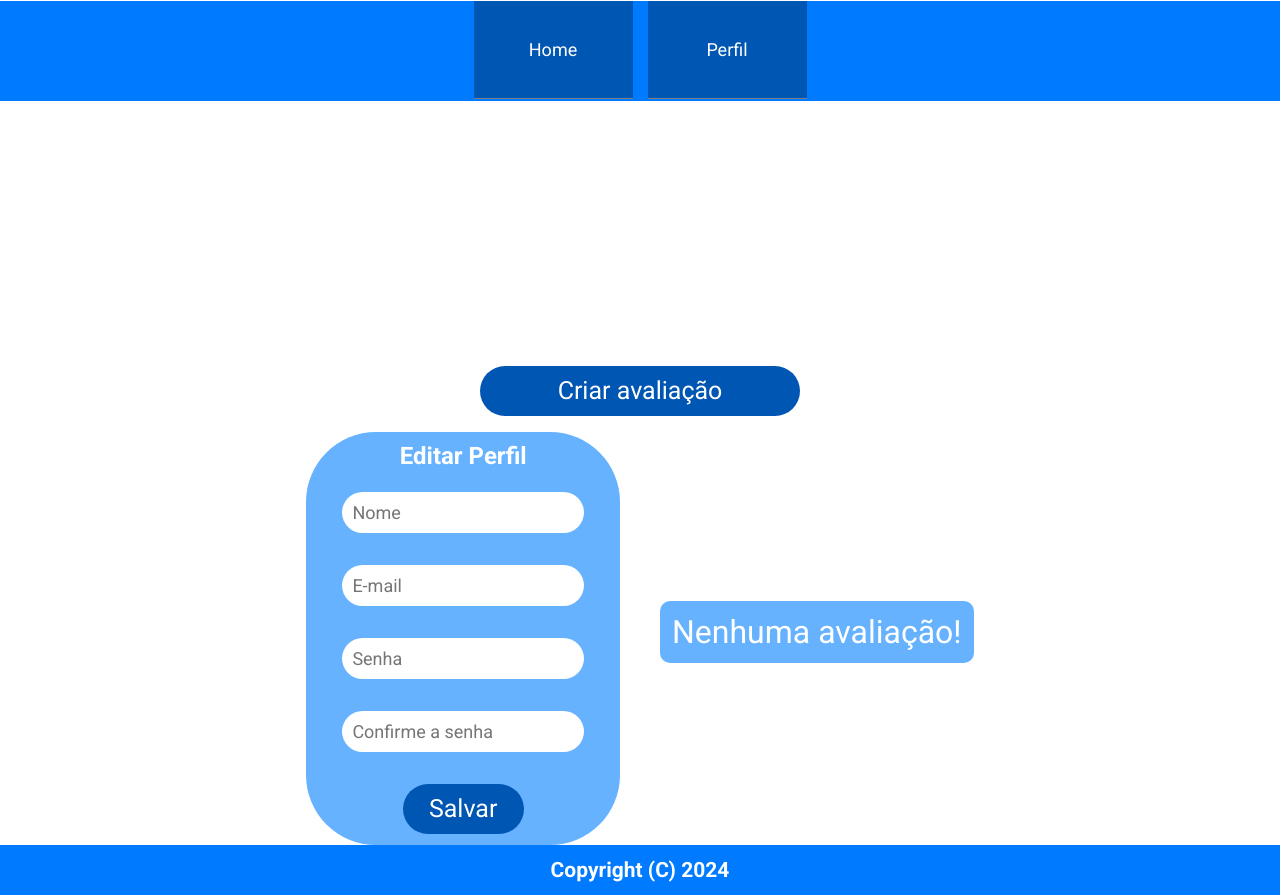
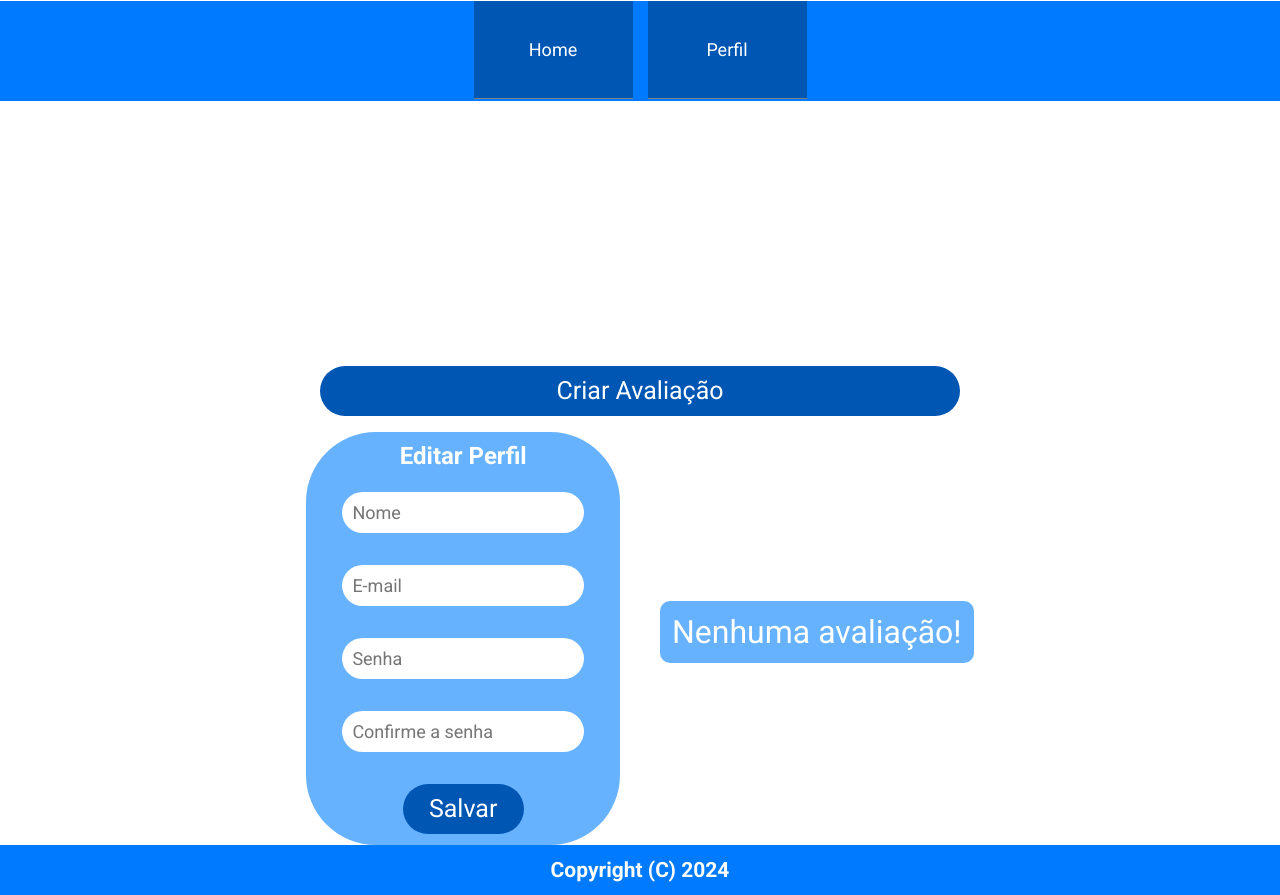
Before and after one commit to Matheus-AR/pi-frontend, a React (Vite) app in the folder frontend/: page /perfil in a window 1280 px wide. Built offline with nearby package versions, Linux system fonts and the light colour scheme; no server answers.

Commit message:
Criando integração com API Fake
Quando clica em uma avaliação na lista, o usuário é levado para página que mostra mais informções sobre aquela avaliação

```diff
--- a/frontend/src/App.jsx
+++ b/frontend/src/App.jsx
@@ -14,7 +14,7 @@ function App() {
         <Route index element={<Login />} />
         <Route path="/home" element={<Home />} />
         <Route path="/cadastro" element={<Cadastro />} />
-            <Route path="/avaliacao" element={<Avaliacao />} />
+        <Route path="/avaliacao/:id" element={<Avaliacao />} />
         <Route path="/perfil" element={<Perfil />} />
         <Route path="/esqueci" element={<EsqueciSenha />} />
         <Route path="/criaravaliacao" element={<CriarAvaliacao />} />
--- a/frontend/src/components/ResumoAvaliacao.jsx
+++ b/frontend/src/components/ResumoAvaliacao.jsx
@@ -1,9 +1,10 @@
 import "./ResumoAvaliacao.css";
 
 function ResumoAvaliacao(props) {
+    console.log(props.id);
     return (
         <>
-            <div className="item-avaliacao" onClick={() => props.navega()}>
+            <div className="item-avaliacao" onClick={() => props.navega(props.id)}>
                 <div className="descricao">
                     <h2>{props.nome}</h2>
                     <p>{props.descricao}</p>
--- a/frontend/src/pages/Home.jsx
+++ b/frontend/src/pages/Home.jsx
@@ -6,7 +6,7 @@ import Header from "../components/Header";
 import InputPesquisar from "../components/InputPesquisar";
 import "./Home.css";
 import ListaAvaliacao from "./ListaAvaliacao";
-import {buscarAvaliacoes} from "../services/AvalicaoService";
+import { buscarAvaliacoes } from "../services/AvalicaoService";
 
 function Home() {
   const [avaliacoes, setAvaliacoes] = useState([]);
@@ -24,9 +24,9 @@ function Home() {
     }
   };
 
-    const navega = () => {
-        navigate("/avaliacao");
-    }
+  const navega = (id) => {
+    navigate(`/avaliacao/${id}`);
+  };
 
   useEffect(() => {
     carregar();
@@ -37,12 +37,12 @@ function Home() {
       <div className="home-container">
         <InputPesquisar />
         {erro && <p className="error">{erro}</p>}
-                <ListaAvaliacao itens={avaliacoes} navega={navega} />
+        <ListaAvaliacao itens={avaliacoes} navega={() => navega} />
       </div>
 
       <Footer texto="Copyright (C) 2024" />
     </>
-    )
+  );
 }
 
 export default Home;
--- a/frontend/src/pages/ListaAvaliacao.jsx
+++ b/frontend/src/pages/ListaAvaliacao.jsx
@@ -8,7 +8,7 @@ function ListaAvaliacao(props) {
             <ul className="lista-avaliacoes">
                 {props.itens.map((item, index) => (
                     <li key={index}>
-                        <ResumoAvaliacao nome={item.nome} descricao={item.descricao} navega={props.navega} />
+                        <ResumoAvaliacao id={item.id} nome={item.nome} descricao={item.descricao} navega={props.navega(item.id)} />
                     </li>
                 ))}
             </ul>
--- a/frontend/src/pages/Perfil.css
+++ b/frontend/src/pages/Perfil.css
@@ -3,7 +3,7 @@
     flex-direction: column;
     flex: 1;
     gap: 16px;
-    margin-top: 30px;
+    margin-top: 400px;
 }
 
 .perfil-section {
@@ -28,9 +28,21 @@
     margin-bottom: 12px;
 }
 
+.btn-criarAvaliacao {
+    display: flex;
+    justify-content: center;
+    align-items: center;
+    width: 100%;
+    background-color: #0056B3;
+    color: #fff;
+    font-size: 24px;
+    border-radius: 70px;
+    border-style: none;
+}
+
 @media screen and (min-width: 768px) {
     .perfil-container {
-        margin-top: 120px;
+        margin-top: 520px;
         align-items: center;
         justify-content: center;
     }
@@ -48,6 +60,11 @@
         margin-bottom: 12px;
         border-radius: 10px;
         padding: 12px;
+    }
+
+    .btn-criarAvaliacao {
+        width: 50%;
+        height: 50px;
     }
 }
 
@@ -82,4 +99,8 @@
     .aviso-avaliacao {
         font-size: 32px;
     }
+
+    .btn-criarAvaliacao {
+        font-size: 25px;
+    }
 }
--- a/frontend/src/pages/Perfil.jsx
+++ b/frontend/src/pages/Perfil.jsx
@@ -1,7 +1,6 @@
 import { useEffect, useState } from "react";
-import { useNavigate } from "react-router-dom";
+import { useNavigate, NavLink } from "react-router-dom";
 
-import Botao from "../components/Botao";
 import Footer from "../components/Footer";
 import Header from "../components/Header";
 import FormPerfil from "./FormPerfil";
@@ -11,8 +10,8 @@ import { buscarAvaliacoes } from "../services/AvalicaoService";
 
 function Perfil() {
   const navigate = useNavigate();
-  const navega = () => {
-    navigate("/criaravaliacao");
+  const navegaAvaliacao = (id) => {
+    navigate(`/avaliacao/${id}`);
   };
 
   const [avaliacoes, setAvaliacoes] = useState([]);
@@ -36,14 +35,17 @@ function Perfil() {
     <>
       <Header />
       <div className="perfil-container">
-        <Botao tipo="button" texto="Criar avaliação" onClick={navega} />
+        <NavLink className="btn-criarAvaliacao" to="/criaravaliacao">Criar Avaliação</NavLink>
         <section className="perfil-section">
           <FormPerfil />
           {console.log(avaliacoes)}
           {avaliacoes.length ? (
             <>
               {erro && <p>{erro}</p>}
-              <ListaAvaliacao itens={avaliacoes} />
+              <ListaAvaliacao
+                itens={avaliacoes}
+                navega={() => navegaAvaliacao}
+              />
             </>
           ) : (
             <p className="aviso-avaliacao">Nenhuma avaliação!</p>
```
Lines whose indentation alone changed are shown as unchanged.
